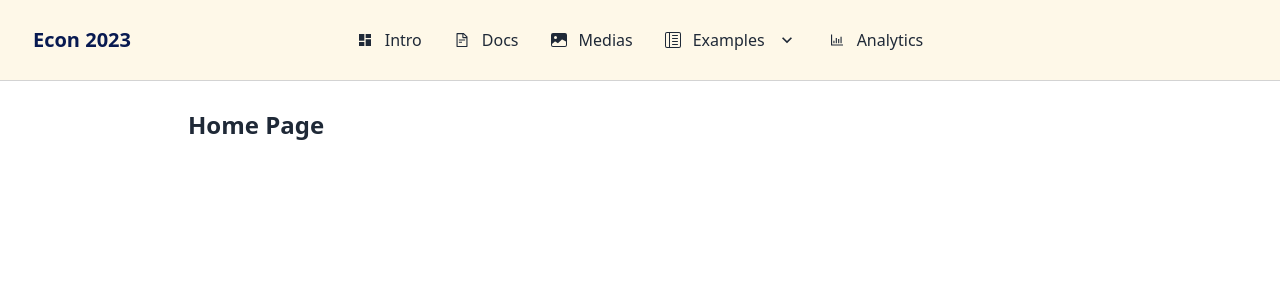
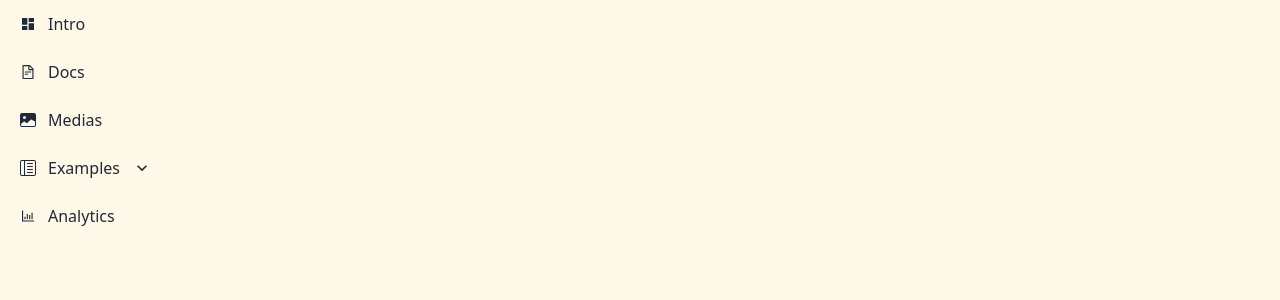
Before and after one commit to benbenz/wombat, a Next.js app: page / in a window 1280 px wide. Shown: the top 300 px of the page. Built offline with nearby package versions, Linux system fonts and the light colour scheme.

Commit message:
- working on drawer layout

```diff
--- a/src/components/Layout3.js
+++ b/src/components/Layout3.js
@@ -44,6 +44,7 @@ const Layout = ({ children , title, menuItems }) => {
                 menuIndex={1}
                 menuItems={menuItems}
                 onMenuItemClick={handleMenuItemClick}
+                orientation="horizontal"
                 forMobile={false}/>
         </div>
         <div className="navbar-end">
--- a/src/components/LayoutDaisy.js
+++ b/src/components/LayoutDrawer.js
@@ -7,7 +7,7 @@ import { BsArrowLeftShort , BsSearch , BsChevronDown } from 'react-icons/bs'
 import { AiFillEnvironment, AiOutlineMenu } from 'react-icons/ai' ;
 import { MDXProvider } from '@mdx-js/react';
 import MDXComponents from './MDXComponents.js';
-import Menu from '../components/Menu.js';
+import Menu from './MenuDaisy.js';
 import Link from 'next/link';
 
 const Layout = ({ children , title, menuItems }) => {
@@ -39,29 +39,19 @@ const Layout = ({ children , title, menuItems }) => {
         {/*<div className={"drawer-side "+styles.leftbar+` ${open ? "w-72" : "w-20"}`}>*/}
         <div className={"drawer-side"}>
           <label htmlFor="my-drawer" className="drawer-overlay"></label>
-          <BsArrowLeftShort htmlFor="my-drawer" className={styles.menuarrow + ` ${!open && "rotate-180 hidden"}`} onClick={ ()=> setOpen(!open) }/>
-          <div className={styles.wrapper}>
+          {/*
             <AiOutlineMenu className={styles.logo+ ` ${!open && "rotate-[360deg]"}`} onClick={()=>setOpen(!open)}/>
             <Link href="/"><h1 className={styles.maintitle+ ` ${!open && "scale-0 width-0"}`}>{title}</h1></Link>
-          </div>
-          {/*
-          <div className={styles.searchitem+` ${!open?"px-2.5":"px-4"}`}>
-            <BsSearch className={styles.searchicon+ ` ${open && "mr-2"}`}/>
-            <input className={styles.searchinput+` ${!open && "hidden"}` } type={"search"} placeholder="Search"/>
-          </div>
           */}
-          <Menu open={open} menuItems={menuItems} className={`${!open && "scale-0 width-0 height-0 hidden"}`}/>
+          <Menu open={open}
+                menuIndex={1}
+                menuItems={menuItems}
+                onMenuItemClick={null}
+                orientation="vertical"
+                forMobile={false}/>
         </div>
       </div>
     )
-    {
-      /*
-      <div className="flex">
-        <div className={styles.leftbar+` ${open ? "w-72" : "w-20"}`} >
-        </div>
-      </div>
-    */
-    }
 } ;
 
 export default Layout ;
--- a/src/components/MenuDaisy.js
+++ b/src/components/MenuDaisy.js
@@ -32,9 +32,8 @@ export default function Menu(props) {
         props.onMenuItemClick && props.onMenuItemClick(event);
       };
 
-
     const className  = props.forMobile ? "menu menu-compact dropdown-content mt-3 p-2 shadow bg-base-100 rounded-box w-min" :
-                                       "menu menu-horizontal px-1" ;
+                                       `menu menu-${props.orientation} px-1` ;
     const aClassName = "" ;//props.forMobile ? "justify-between" : "" ;
     const submenuClassName = "p-2"
 
--- a/src/pages/_app.js
+++ b/src/pages/_app.js
@@ -9,7 +9,7 @@ Order here is really important
 //import 'prismjs/themes/prism.css';
 import 'highlight.js/styles/github.css';
 import '@/styles/globals.css'
-import Layout from '../components/Layout3.js'
+import Layout from '../components/LayoutDrawer.js'
 
 export default function App({ Component, pageProps }) {
   const menuItems = [
```
